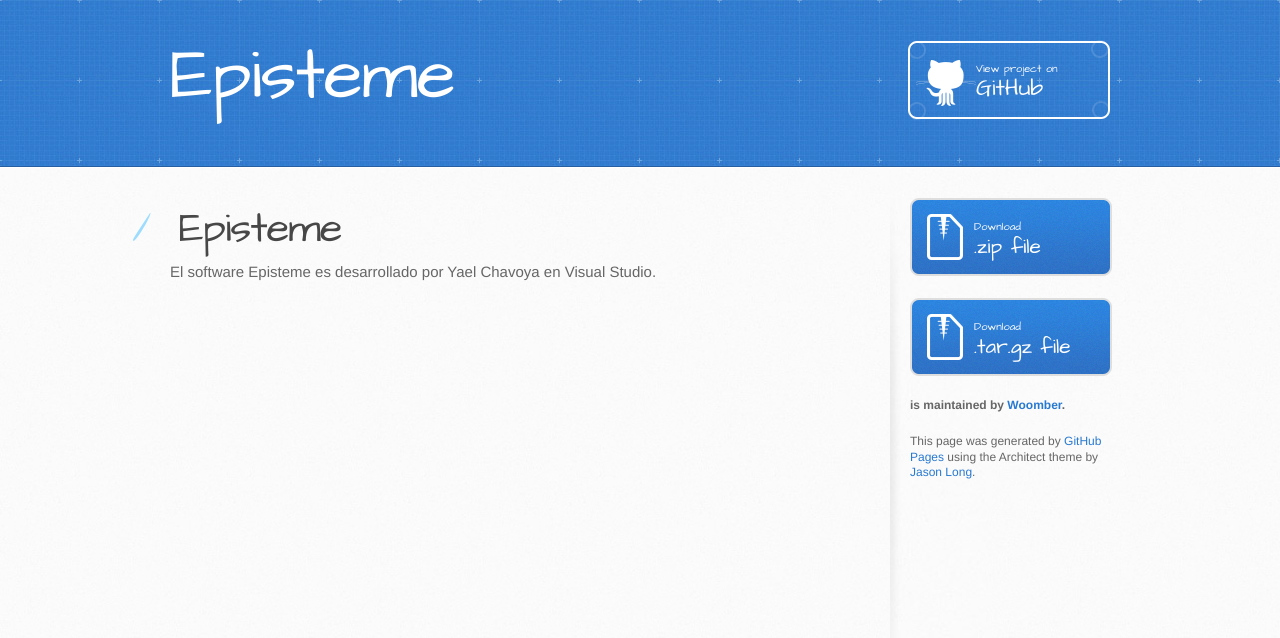
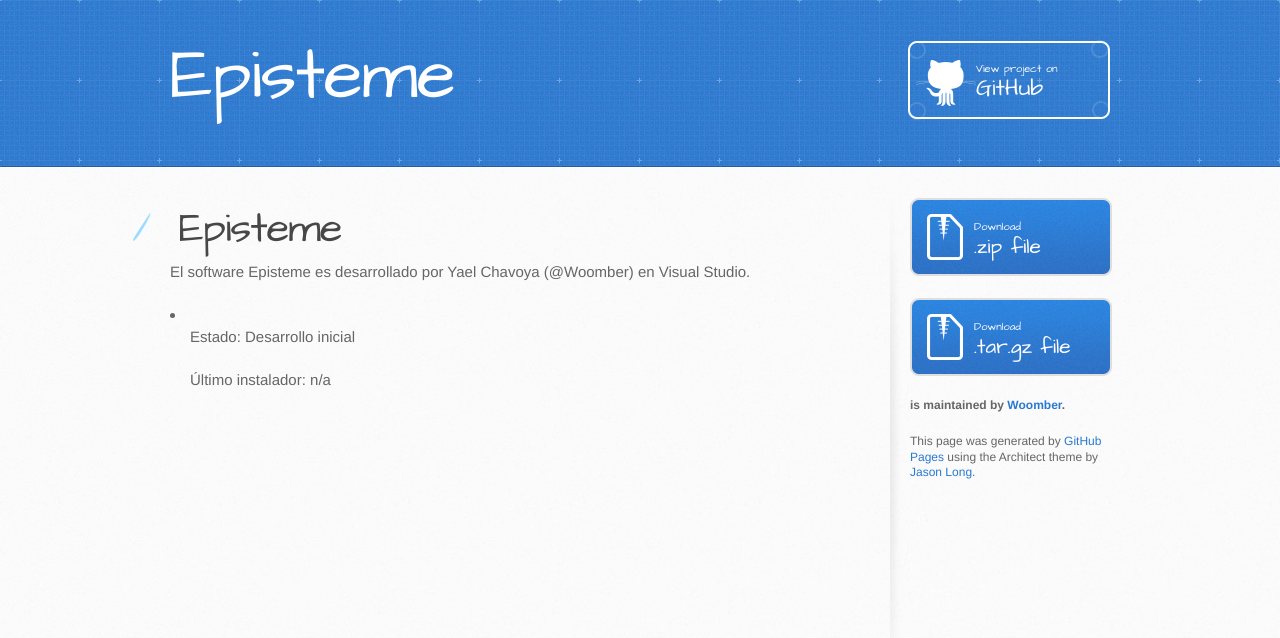
Before and after one commit to Woomber/Episteme, a plain HTML site: page index.html in a window 1280 px wide. Drawn offline with Linux system fonts and the light colour scheme.

Commit message:
Cambios ligeros
Desc.

```diff
--- a/index.html
+++ b/index.html
@@ -30,7 +30,8 @@
         <section id="main-content">
           <h1>
 <a name="episteme" class="anchor" href="#episteme"><span class="octicon octicon-link"></span></a>Episteme</h1>
-<p>El software Episteme es desarrollado por Yael Chavoya en Visual Studio.
+<p>El software Episteme es desarrollado por Yael Chavoya (@Woomber) en Visual Studio.
+<li><ul>Estado: Desarrollo inicial</ul><ul><b>Último instalador: n/a</b></ul></li>
         </section>
 
         <aside id="sidebar">
```
